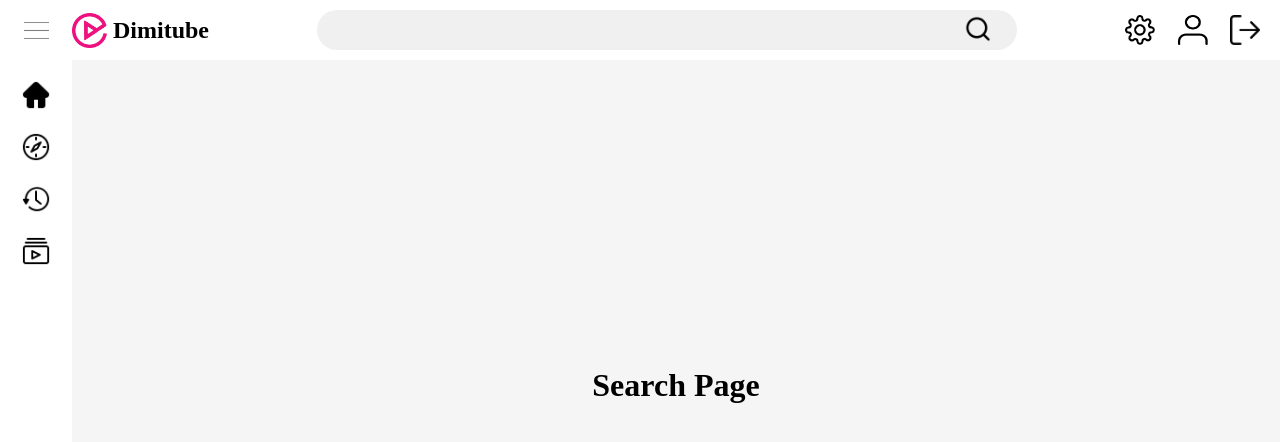
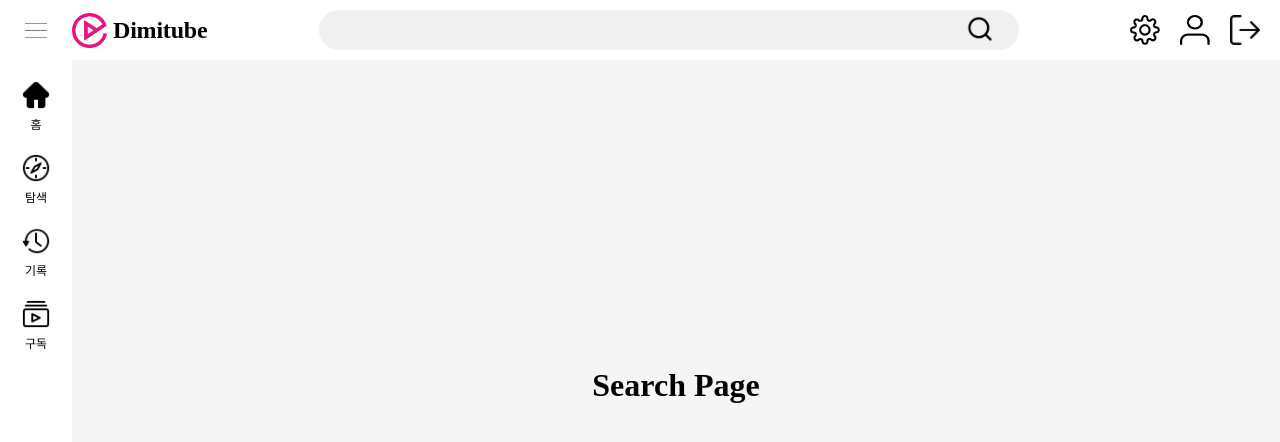
Before and after one commit to hcdosdteur/Dimitube-frontend-v2, a React (Create React App) app: page /search in a window 1280 px wide. Shown: the top 442 px of the page. Built offline with nearby package versions, Linux system fonts and the light colour scheme.

Commit message:
add: Changes according to resizing, design 1

```diff
--- a/src/component/Header.tsx
+++ b/src/component/Header.tsx
@@ -1,5 +1,5 @@
 import "css/Header.css";
-import { useState } from "react";
+import { useState, useEffect } from "react";
 import { Link } from "react-router-dom";
 import Sidebar from "./Sidebar";
 
@@ -13,13 +13,16 @@ function Header() {
 
 	const [isOpen, setIsopen] = useState(false);
 	const [isClose, setIsClose] = useState(false);
+	const [windowSize, setWindowSize] = useState({
+		width: window.innerWidth,
+		height: window.innerHeight,
+	});
 
-	const menuBtnClickEvent = (menu: HTMLElement) => {
-		menu.className = "clickEffect-menu-btn";
-		menu.addEventListener("animationend", () => {
-			menu.classList.remove("clickEffect-menu-btn");
+	const resizing = () => {
+		setWindowSize({
+			width: window.innerWidth,
+			height: window.innerHeight,
 		});
-		ToggleSidebar();
 	};
 
 	const ToggleSidebar = () => {
@@ -28,26 +31,32 @@ function Header() {
 			setIsClose(true);
 			setTimeout(() => {
 				setIsClose(false);
-			}, 200);
+			}, 100);
 		}
 	};
+
+	useEffect(() => {
+		window.addEventListener("resize", resizing);
+		return () => {
+			window.removeEventListener("resize", resizing);
+		};
+	}, []);
 
 	return (
 		<div>
 			<header id="main-header">
-				<div id="header-left">
-					<div
-						onClick={(e) => menuBtnClickEvent(e.target as any)}
-						id="menu-btn"
-					></div>
+				<div className="header-left">
 					<Link style={style.link} to="/">
-						<div id="logo-box">
-							<img id="logo" src={require("img/logo.png")} alt="" />
+						<div className="logo-box">
+							<img className="logo" src={require("img/logo.png")} alt="" />
 							<h2>Dimitube</h2>
 						</div>
 					</Link>
 				</div>
-				<div id="search-container">
+				<div
+					id="search-container"
+					className={`${windowSize.width <= 650 ? "hidden" : ""}`}
+				>
 					<input type="text" />
 					<Link to="/search">
 						<img src={require("img/search.png")} alt="" />
@@ -55,6 +64,13 @@ function Header() {
 				</div>
 				<nav>
 					<ul>
+						<li
+							className={`li-search ${windowSize.width > 650 ? "hidden" : ""}`}
+						>
+							<Link to="/search">
+								<img src={require("img/search.png")} alt="" />
+							</Link>
+						</li>
 						<li>
 							<Link to="/setting">
 								<img
@@ -85,11 +101,7 @@ function Header() {
 					</ul>
 				</nav>
 			</header>
-			<Sidebar
-				isOpen={isOpen}
-				isClose={isClose}
-				toggleSidebar={ToggleSidebar}
-			/>
+			<Sidebar isOpen={isOpen} toggleSidebar={ToggleSidebar} />
 		</div>
 	);
 }
--- a/src/component/Sidebar.tsx
+++ b/src/component/Sidebar.tsx
@@ -1,15 +1,35 @@
 import "css/Sidebar.css";
+import { Link } from "react-router-dom";
 
 type SidebarProps = {
 	isOpen: boolean;
-	isClose: boolean;
 	toggleSidebar: any;
 };
 
 function Sidebar({ isOpen, toggleSidebar }: SidebarProps) {
+	const menuBtnClickEvent = (menu: HTMLElement) => {
+		menu.className = "clickEffect-menu-btn";
+		menu.addEventListener("animationend", () => {
+			menu.classList.remove("clickEffect-menu-btn");
+		});
+		toggleSidebar();
+	};
+
 	return (
 		<div>
 			<div className={`sidebar ${isOpen === true ? "active" : ""}`}>
+				<div id="sb-header">
+					<div id="sb-inner-header">
+						<div
+							onClick={(e) => menuBtnClickEvent(e.target as any)}
+							id="menu-btn"
+						></div>
+						<div className="logo-box">
+							<img className="logo" src={require("img/logo.png")} alt="" />
+							<h2>Dimitube</h2>
+						</div>
+					</div>
+				</div>
 				<div id="sb-body">
 					<ul>
 						<li>
@@ -17,11 +37,17 @@ function Sidebar({ isOpen, toggleSidebar }: SidebarProps) {
 								<img src={require("img/home.png")} alt=""></img>
 								<span>HOME</span>
 							</div>
+							<div className={`subtitle ${isOpen === true ? "active" : ""}`}>
+								홈
+							</div>
 						</li>
 						<li>
 							<div className="sb-link">
 								<img src={require("img/explore.png")} alt=""></img>
 								<span>EXPLORER</span>
+							</div>
+							<div className={`subtitle ${isOpen === true ? "active" : ""}`}>
+								탐색
 							</div>
 						</li>
 						<li>
@@ -29,11 +55,17 @@ function Sidebar({ isOpen, toggleSidebar }: SidebarProps) {
 								<img src={require("img/history.png")} alt=""></img>
 								<span>HISTORY</span>
 							</div>
+							<div className={`subtitle ${isOpen === true ? "active" : ""}`}>
+								기록
+							</div>
 						</li>
 						<li>
 							<div className="sb-link">
 								<img src={require("img/subscribe.png")} alt=""></img>
 								<span>SUBSCRIBE</span>
+							</div>
+							<div className={`subtitle ${isOpen === true ? "active" : ""}`}>
+								구독
 							</div>
 						</li>
 					</ul>
--- a/src/css/Header.css
+++ b/src/css/Header.css
@@ -1,13 +1,13 @@
 #main-header {
 	position: fixed;
 	top: 0;
-	left: 0;
-	width: 100%;
+	right: 0;
+	width: calc(100% - 72px);
 	height: 60px;
 	display: flex;
 	align-items: center;
 	justify-content: space-between;
-	z-index: 102;
+	z-index: 100;
 	background-color: white;
 }
 
@@ -22,23 +22,25 @@
 
 #main-header ul {
 	height: 100%;
-	width: 135px;
 	display: flex;
 	justify-content: space-between;
 	padding-inline-start: 0px;
-	padding-inline-end: 20px;
+	padding-inline-end: 0px;
 	margin: 0;
 }
 
-#main-header ul li {
-	font-size: 20px;
+#main-header ul li:not(.li-search.hidden) {
 	height: 100%;
 	display: flex;
+	margin-right: 20px;
 	align-items: center;
 }
 
+.li-search.hidden {
+	display: none;
+}
+
 #main-header ul li img {
-	font-size: 20px;
 	height: 100%;
 	display: flex;
 	align-items: center;
@@ -46,37 +48,22 @@
 	height: 30px;
 }
 
-#header-left {
+.header-left {
 	display: flex;
 	align-items: center;
 }
 
-#logo-box {
+.logo-box {
 	display: flex;
 	align-items: center;
 	justify-content: space-between;
 	user-select: none;
+	overflow: hidden;
 }
 
-#logo {
+.logo {
 	width: 35px;
 	height: 35px;
-}
-
-#menu-btn {
-	width: 40px;
-	height: 40px;
-	margin: 0 16px;
-	border-radius: 50%;
-	background-image: url(../img/menu.png);
-	background-repeat: no-repeat;
-	background-size: 25px 17px;
-	background-position: center;
-	filter: opacity(0.5);
-	z-index: 4;
-	cursor: pointer;
-	border: solid 1px white;
-	box-sizing: border-box;
 }
 
 .clickEffect-menu-btn {
@@ -113,6 +100,10 @@
 	justify-content: center;
 }
 
+#search-container.hidden {
+	display: none;
+}
+
 #search-container input[type="text"] {
 	width: 100%;
 	background-color: transparent;
--- a/src/css/Sidebar.css
+++ b/src/css/Sidebar.css
@@ -5,8 +5,8 @@
 	position: fixed;
 	top: 0;
 	left: 0;
-	z-index: 101;
-	transition: 0.2s;
+	z-index: 102;
+	transition: 0.1s;
 }
 
 .sidebar.active {
@@ -20,10 +20,10 @@
 	width: 100%;
 	height: 100%;
 	background-color: rgba(0, 0, 0, 0.4);
-	transition: 0.2s;
+	transition: 0.1s;
 	opacity: 0;
 	visibility: hidden;
-	z-index: 100;
+	z-index: 101;
 }
 
 .sidebar-overlay.active {
@@ -35,8 +35,41 @@
 	pointer-events: none;
 }
 
+#sb-header {
+	height: 60px;
+	overflow: hidden;
+	display: flex;
+	align-items: center;
+}
+#sb-inner-header {
+	display: flex;
+	align-items: center;
+	width: 240px;
+}
+
+.logo-box h2 {
+	font-size: 1.5em;
+	font-weight: bolder;
+	margin-left: 6px;
+	letter-spacing: -0.2px;
+}
+
+#menu-btn {
+	width: 40px;
+	height: 40px;
+	margin: 0px 16px;
+	border-radius: 50%;
+	background-image: url(../img/menu.png);
+	background-repeat: no-repeat;
+	background-size: 22px 15px;
+	background-position: center;
+	filter: opacity(0.5);
+	cursor: pointer;
+	border: solid 1px white;
+	box-sizing: border-box;
+}
+
 #sb-body {
-	margin-top: 60px;
 	padding: 15px;
 	max-height: calc(100vh - 60px);
 	overflow-x: hidden;
@@ -52,7 +85,17 @@
 }
 
 #sb-body ul li {
-	margin-bottom: 12px;
+	margin-bottom: 15px;
+}
+
+.subtitle {
+	width: 42px;
+	font-size: 12px;
+	text-align: center;
+}
+
+.subtitle.active {
+	display: none;
 }
 
 #sb-body ul li .sb-link {
```
